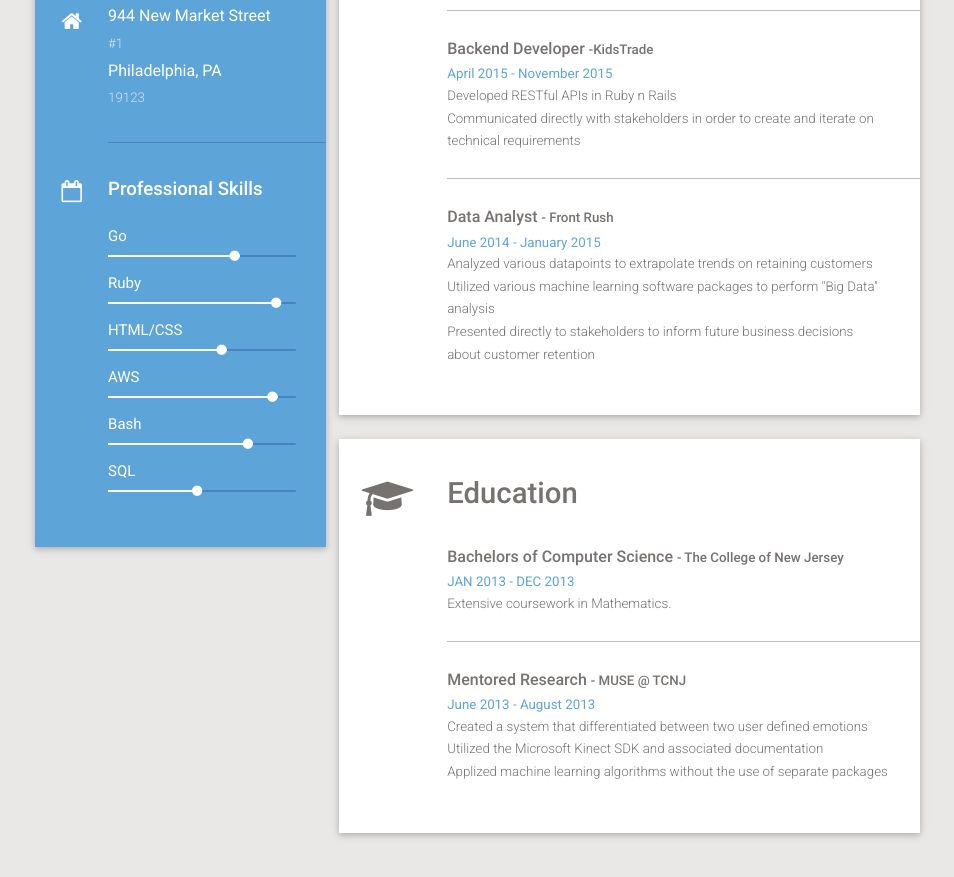
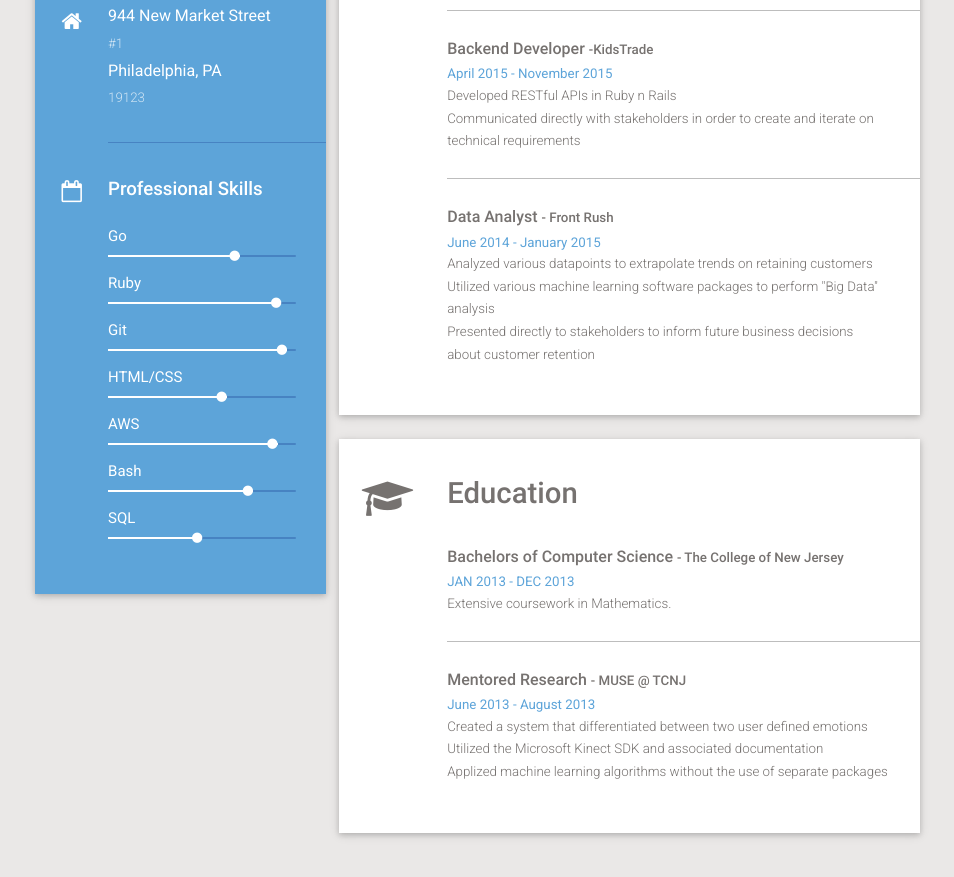
Before and after one commit to nathanpaul/paulnathan.io, a plain HTML site: page html_site/index.html in a window 1280 px wide. Shown: the part 791-1668 px from the top of the page, without its empty margins (168-1122 px from the left). Drawn offline with Linux system fonts and the light colour scheme; some packages are replaced by stand-ins of ours.

Commit message:
Added git to pro skills

```diff
--- a/html_site/index.html
+++ b/html_site/index.html
@@ -7,7 +7,7 @@
         <meta charset="utf-8">
 
         <!-- TITLE OF SITE-->
-        <title> Paul Nathan </title>
+        <title> Paul Nathan : DevOps Professional </title>
 
         <!-- META TAG -->
         <meta name="viewport" content="width=device-width, initial-scale=1.0">
@@ -177,6 +177,11 @@ communication, and any programming language that's needed to get the job done.</
                                         <div class="determinate">92%</div>
                                     </div>
 
+                                    <span>Git</span>
+                                    <div class="progress">
+                                      <div class="determinate">95%</div>
+                                    </div>
+
                                     <span>HTML/CSS</span>
                                     <div class="progress">
                                       <div class="determinate">63%</div>
```
